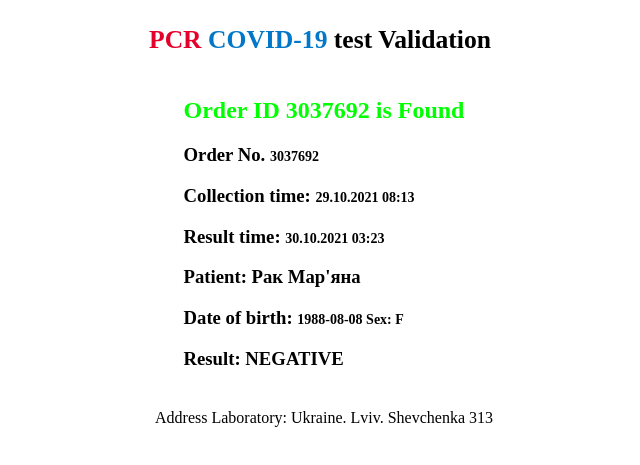
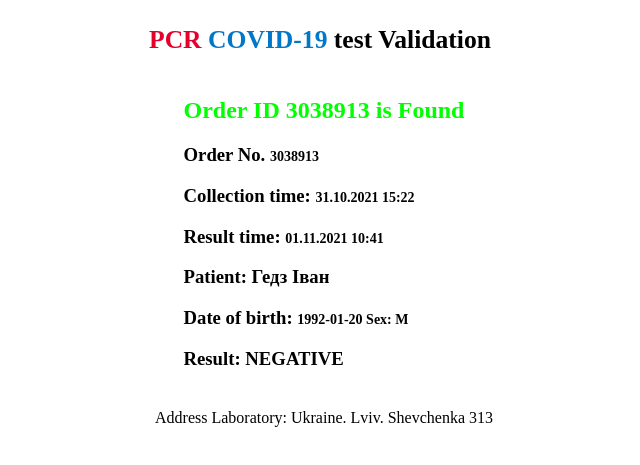
Before and after one commit to vadymchornyi98/escGI, a plain HTML site: page index.html in a window 1280 px wide. Shown: the part 197-662 px from the top of the page, without its empty margins (316-956 px from the left). Drawn offline with Linux system fonts and the light colour scheme; a web font is replaced by a local one.

Commit message:
Update index.html

```diff
--- a/index.html
+++ b/index.html
@@ -370,12 +370,12 @@
     </div>
 
     <div>
-        <h2 class="founded"><span>Order ID 3037692</span> is Found</h2>
-        <h3 class="foundText">Order No. <span>3037692 </span></h3>
-        <h3 class="foundText">Collection time: <span>  29.10.2021 08:13 </span></h3>
-        <h3 class="foundText">Result time: <span>30.10.2021 03:23</span></h3>
-        <h3>Patient: Рак Мар&#39;яна</h3>
-        <h3 class="foundText">Date of birth: <span>1988-08-08 Sex: F</span></h3>
+        <h2 class="founded"><span>Order ID 3038913</span> is Found</h2>
+        <h3 class="foundText">Order No. <span>3038913 </span></h3>
+        <h3 class="foundText">Collection time: <span>  31.10.2021 15:22 </span></h3>
+        <h3 class="foundText">Result time: <span>01.11.2021 10:41</span></h3>
+        <h3>Patient: Гедз Іван</h3>
+        <h3 class="foundText">Date of birth: <span>1992-01-20 Sex: M</span></h3>
         <h3 class="foundText">Result:  NEGATIVE</h3>
     </div>
 
```
